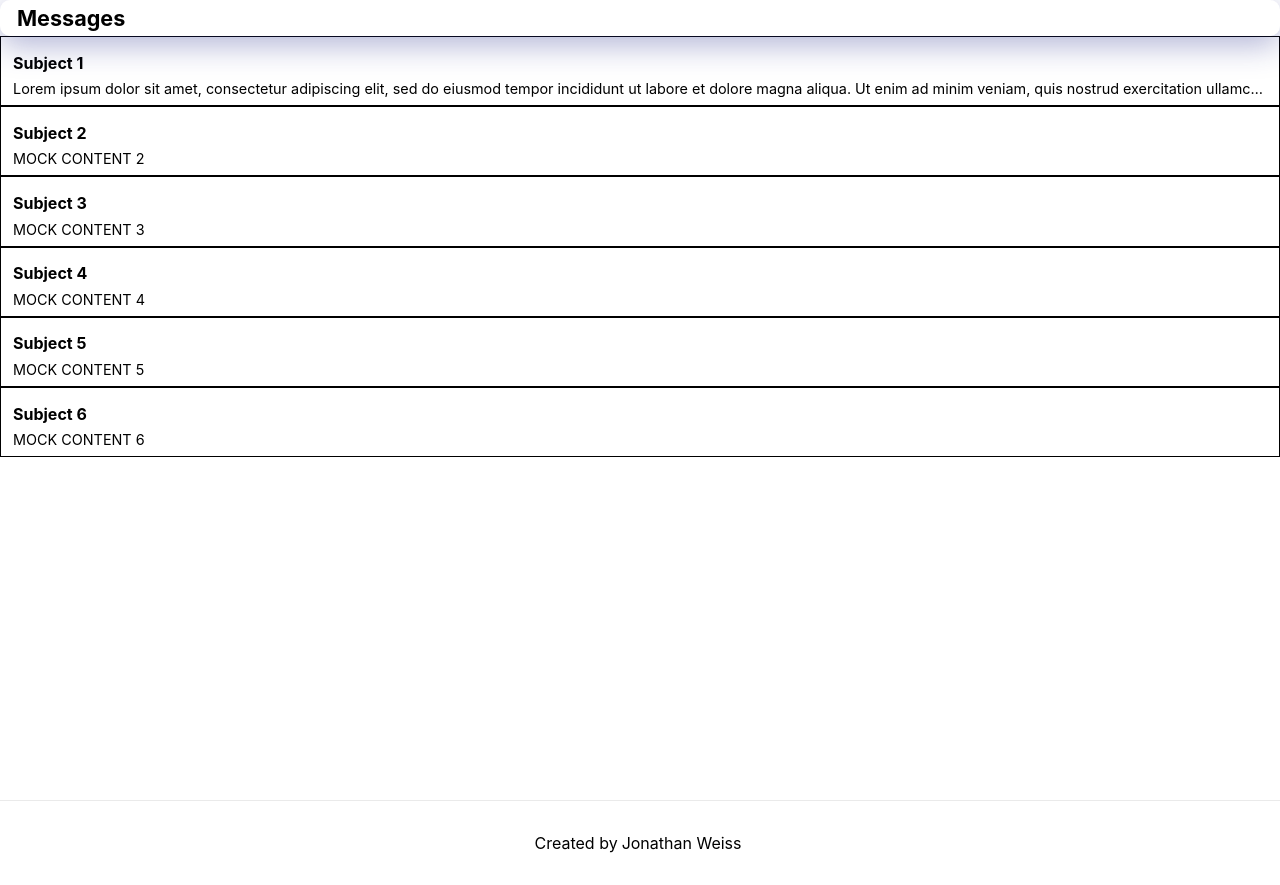
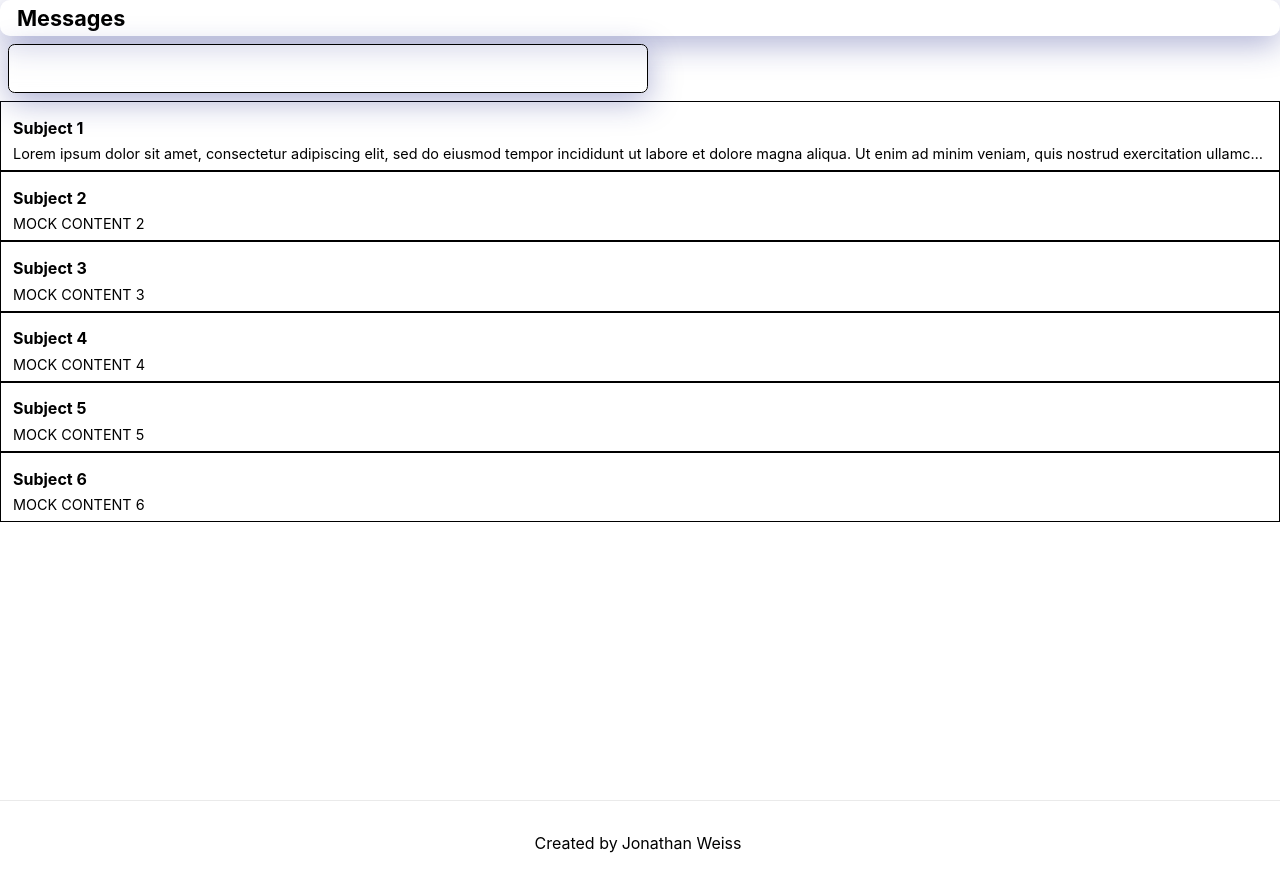
Before and after one commit to JonTheFox/inbox, a Next.js app: page /messages-list in a window 1280 px wide. Built offline with nearby package versions, Linux system fonts and the light colour scheme; a web font is replaced by a local one.

Commit message:
add filtering functionality

```diff
--- /dev/null
+++ b/components/TextInput.jsx
@@ -0,0 +1,14 @@
+import styles from "../styles/TextInput.module.scss";
+
+export default function TextInput({ onChange }) {
+  function handleChange(ev) {
+    if (!onChange) return;
+    onChange(ev.target.value);
+  }
+  return (
+    <input
+      className={`${styles.input} glass`}
+      onChange={(ev) => handleChange(ev)}
+    />
+  );
+}
--- a/pages/messages-list.js
+++ b/pages/messages-list.js
@@ -4,6 +4,7 @@ import Link from "next/link";
 import styles from "../styles/Messages.module.scss";
 import Message from "../components/Message";
 import Footer from "../components/Footer";
+import TextInput from "../components/TextInput";
 import MainHead from "../components/MainHead";
 import { fetchMessages } from "../helpers/messagesHelpers";
 import { useRecoilValue, useRecoilState } from "recoil";
@@ -13,8 +14,9 @@ import {
   messagesState,
   userState,
   selectedMessageState,
+  filteredMessagesState,
 } from "../store/state.js";
-import { useEffect } from "react";
+import { useCallback, useEffect } from "react";
 import { useRouter } from "next/router";
 
 export default function MessagesList() {
@@ -24,6 +26,9 @@ export default function MessagesList() {
   const user = useRecoilValue(userState);
   const [selectedMessage, setSelectedMessage] =
     useRecoilState(selectedMessageState);
+  const [filteredMessages, setFilteredMessages] = useRecoilState(
+    filteredMessagesState
+  );
   const router = useRouter();
 
   function handleMessageClick(clickedMsg) {
@@ -42,11 +47,22 @@ export default function MessagesList() {
     router.push("/message");
   }
 
+  const filterMessages = useCallback(
+    (queryStr) => {
+      const filteredMessages = messages.filter((msg) => {
+        return msg.content?.toLowerCase?.()?.includes(queryStr.toLowerCase());
+      });
+      setFilteredMessages(filteredMessages);
+    },
+    [messages]
+  );
+
   useEffect(() => {
     if (!selectedMessage) {
       fetchMessages(user)
         .then((msgs) => {
           setMessages(msgs);
+          setFilteredMessages(msgs);
         })
         .catch((err) => {
           console.error(err);
@@ -60,8 +76,9 @@ export default function MessagesList() {
 
       <main>
         <h1 className="header glass">Messages</h1>
+        <TextInput onChange={(value) => filterMessages(value)} />
         <ul className={styles["messages-list"]}>
-          {messages?.map?.((msg) => {
+          {filteredMessages?.map?.((msg) => {
             return (
               <li
                 className={styles["messages-list-item"]}
--- a/store/state.js
+++ b/store/state.js
@@ -44,10 +44,16 @@ const userState = atom({
   },
 });
 
+const filteredMessagesState = atom({
+  key: "filteredsMessages",
+  default: [],
+});
+
 export {
   messagesState,
   selectedMessageState,
   numMessagesState,
   numUnreadMessagesState,
   userState,
+  filteredMessagesState,
 };
--- /dev/null
+++ b/styles/TextInput.module.scss
@@ -0,0 +1,10 @@
+.input {
+  margin-left: 0.75rem;
+  border: 1px solid black;
+  padding: 1rem;
+  border-radius: 0.5em;
+  margin-top: 1rem;
+  margin-bottom: 0.75rem;
+  width: 50%;
+  margin: 0.5rem auto 0.5rem 0.5rem;
+}
```
